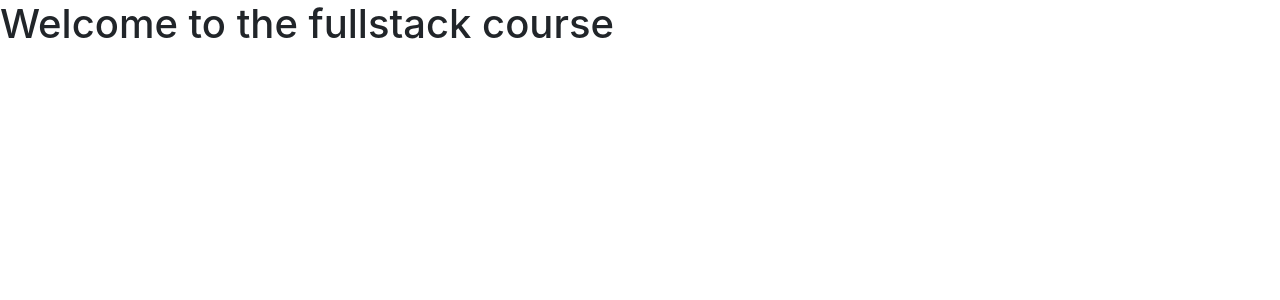
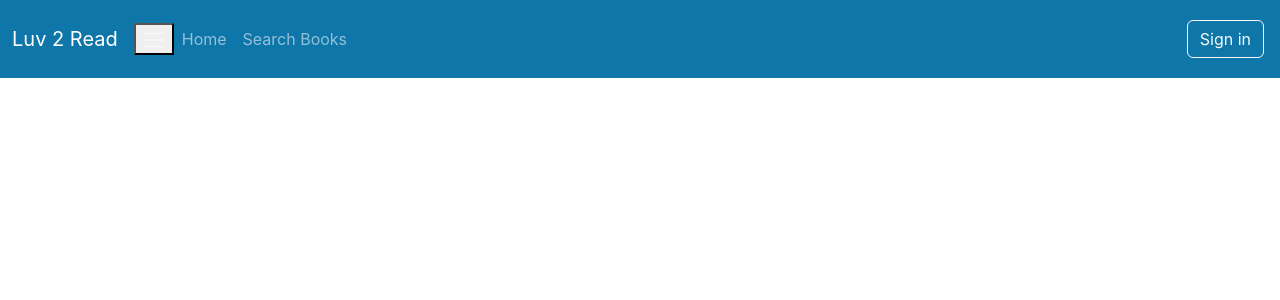
Before and after one commit to AngKokLeong/LibraryPortalFrontend, a React (Create React App) app: page / in a window 1280 px wide. Shown: the top 300 px of the page. Built offline with nearby package versions, Linux system fonts and the light colour scheme.

Commit message:
LIB-144 added Navigation bar component in App.tsx

```diff
--- a/src/App.tsx
+++ b/src/App.tsx
@@ -1,11 +1,10 @@
 import React from 'react';
 import './App.css';
+import { Navbar } from './layouts/NavbarAndFooter/Navbar';
 
 function App() {
   return (
-    <div className="App">
-      <h1>Welcome to the fullstack course</h1>
-    </div>
+    <Navbar />
   );
 }
 
--- /dev/null
+++ b/src/layouts/NavbarAndFooter/Navbar.tsx
@@ -0,0 +1,33 @@
+export const Navbar = () => {
+    return (
+        <nav className='navbar navbar-expand-lg navbar-dark main-color py-3'>
+            <div className='container-fluid'>
+                <span className='navbar-brand'>Luv 2 Read</span>
+                <button className='navbar-toggle' type='button'
+                    data-bs-toggle='collapse' data-bs-target='#navbarNavDropdown'
+                    aria-controls='navbarNavDropdown' aria-expanded='false'
+                >
+                    <span className='navbar-toggler-icon'></span>
+                </button>
+                <div className='collapse navbar-collapse' id='navbarNavDropdown'>
+                    <ul className='navbar-nav'>
+                        <li className='nav-item'>
+                            <a className='nav-link' href='#top'>Home</a>
+                        </li>
+                        <li className='nav-item'>
+                            <a className='nav-link' href='#top'>Search Books</a>
+                        </li>
+
+                    </ul>
+
+                    <ul className='navbar-nav ms-auto'>
+                        <li className='nav-item m-1'>
+                            <a type='button' className='btn btn-outline-light' href='#top'>Sign in</a>
+                        </li>
+                    </ul>
+                </div>
+
+            </div>
+        </nav>
+    )
+}
```
